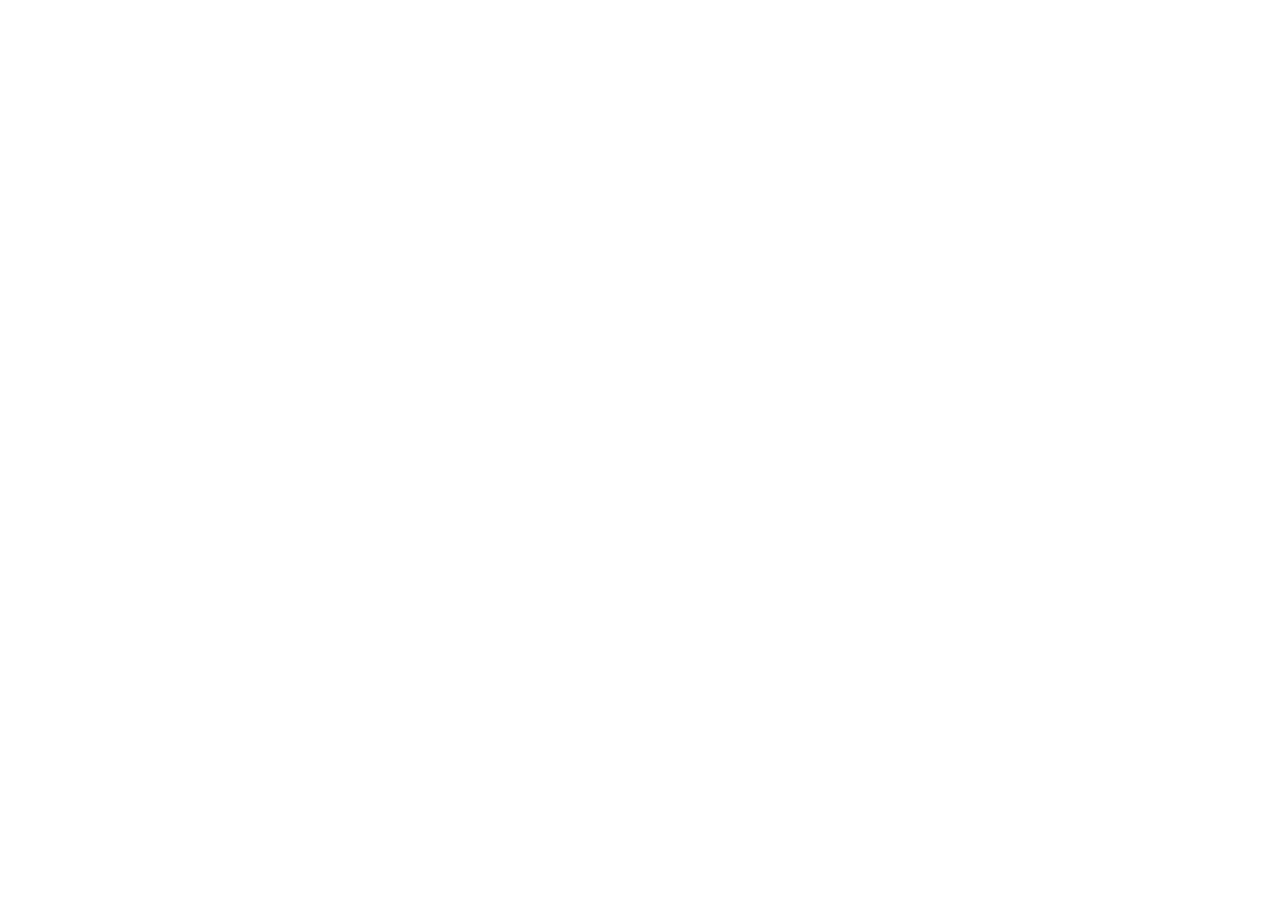
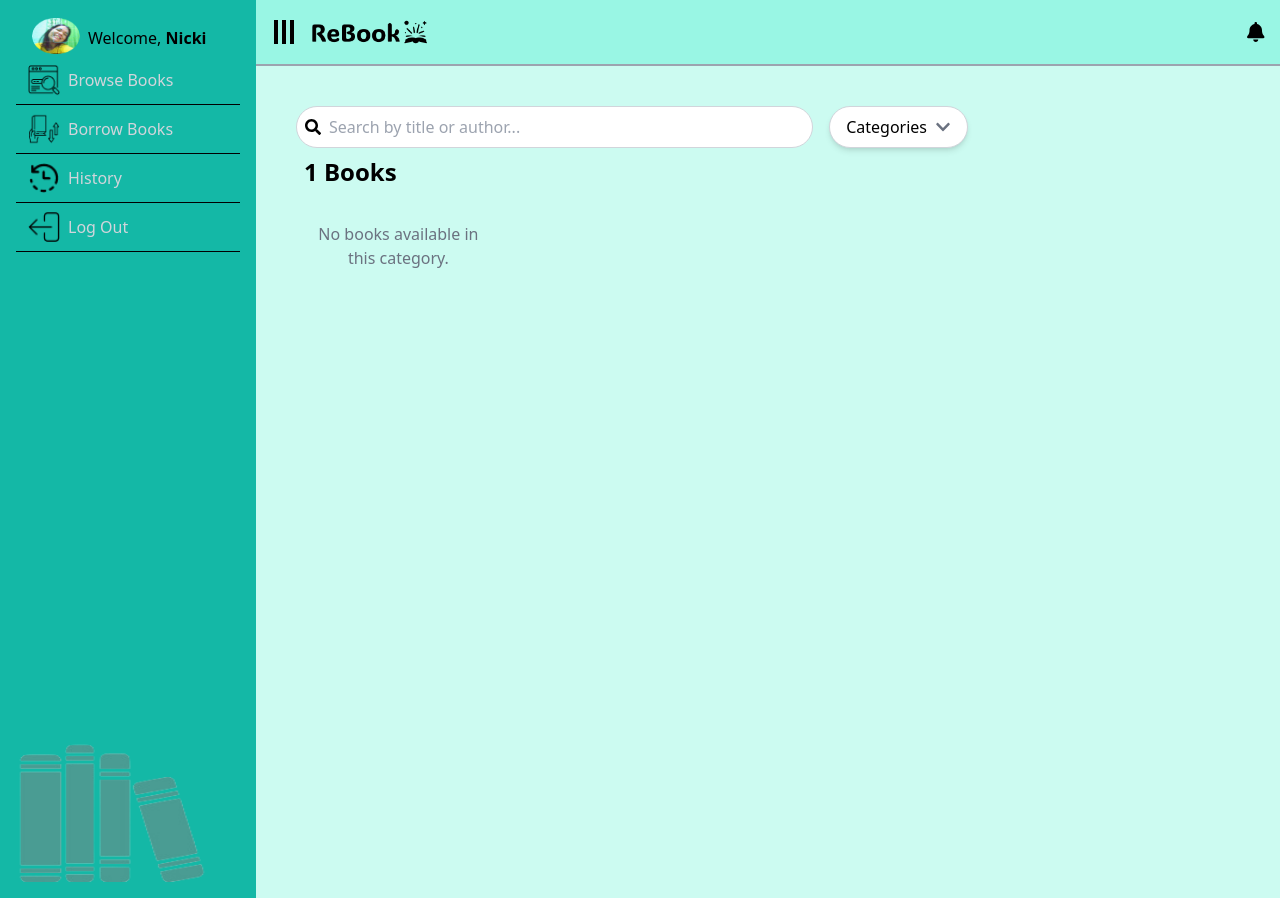
Before and after one commit to orenji-neko/Reader-web, a React (Vite) app in the folder REBOOK/: page /category/1 in a window 1280 px wide. Before the commit this address had no page. Before the commit the page ends 800 px from the top, so only its background shows below. Built offline with nearby package versions, Linux system fonts and the light colour scheme.

Commit message:
Added categories

```diff
--- a/REBOOK/src/App.jsx
+++ b/REBOOK/src/App.jsx
@@ -6,6 +6,7 @@
 import BookDetails from './components/BookDetails'; // Import the BookDetails component
 import User from './components/User'; // Import User component
 import LandingLayout from './components/Layout/LandingLayout'; // Ensure LandingLayout is properly imported
+import Category from './components/Category'; // Import the Category component
 
 function App() {
   return (
@@ -17,6 +18,7 @@
           <Route path="History" element={<History />} />
           <Route path="books/:bookTitle" element={<BookDetails />} />
           <Route path="User" element={<User />} />
+          <Route path="category/:categoryName" element={<Category />} /> {/* New route for categories */}
         </Route>
       </Routes>
     </Router>
--- a/REBOOK/src/components/App.css
+++ b/REBOOK/src/components/App.css
@@ -22,3 +22,14 @@
   -ms-overflow-style: none;  /* IE and Edge */
   scrollbar-width: none;  /* Firefox */
 }
+/* Hide scrollbar for Chrome, Safari and Opera */
+.grid {
+  overflow-y: hidden; /* Hide vertical scrollbar */
+  -ms-overflow-style: none; /* IE and Edge */
+  scrollbar-width: none; /* Firefox */
+}
+
+/* Hide scrollbar for Chrome, Safari and Opera */
+.grid::-webkit-scrollbar {
+  display: none; /* Safari and Chrome */
+}
--- a/REBOOK/src/components/BorrowB.jsx
+++ b/REBOOK/src/components/BorrowB.jsx
@@ -1,5 +1,6 @@
 import React, { useState, useRef } from 'react';
 import { FaSearch, FaTimes, FaChevronDown } from 'react-icons/fa'; // Ensure react-icons is installed
+import { Link } from 'react-router-dom'; // Import Link for navigation
 import Sortable from '../components/Sortable';
 
 const BorrowB = () => {
@@ -9,6 +10,8 @@
   const [isDragging, setIsDragging] = useState(false);
   const [startY, setStartY] = useState(0);
   const [scrollTop, setScrollTop] = useState(0);
+
+  const categories = ["Fiction", "Non-Fiction", "Science", "History", "Mystery"]; // Define categories
 
   const toggleDropdown = () => {
     setDropdownOpen(!isDropdownOpen);
@@ -69,11 +72,11 @@
           {isDropdownOpen && (
             <div className="absolute z-10 bg-white border border-gray-300 rounded-lg shadow-md mt-1 w-48">
               <ul className="space-y-2 p-2">
-                <li className="p-2 bg-gray-100 rounded hover:bg-teal-600 hover:text-white cursor-pointer">Fiction</li>
-                <li className="p-2 bg-gray-100 rounded hover:bg-teal-600 hover:text-white cursor-pointer">Non-Fiction</li>
-                <li className="p-2 bg-gray-100 rounded hover:bg-teal-600 hover:text-white cursor-pointer">Science</li>
-                <li className="p-2 bg-gray-100 rounded hover:bg-teal-600 hover:text-white cursor-pointer">History</li>
-                <li className="p-2 bg-gray-100 rounded hover:bg-teal-600 hover:text-white cursor-pointer">Mystery</li>
+                {categories.map((category) => (
+                  <li key={category} className="p-2 bg-gray-100 rounded hover:bg-teal-600 hover:text-white cursor-pointer">
+                    <Link to={`/category/${category}`}>{category}</Link> {/* Wrap with Link */}
+                  </li>
+                ))}
               </ul>
             </div>
           )}
--- /dev/null
+++ b/REBOOK/src/components/Category.jsx
@@ -0,0 +1,128 @@
+import React, { useState } from 'react';
+import { useParams, Link } from 'react-router-dom';
+import { FaSearch, FaTimes, FaChevronDown } from 'react-icons/fa';
+
+// Sample books data
+const booksData = [
+  { id: 1, title: "Blink", author: "Malcolm Gladwell", category: "Fiction", cover: "/rebook-images/blink.png", link: "/books/blink" },
+  { id: 2, title: "Hold Still", author: "Author 3", category: "Non-Fiction", cover: "/rebook-images/hold.png", link: "/books/holdstill" },
+  { id: 3, title: "Circle", author: "Madeline Miller", category: "Fiction", cover: "/rebook-images/circle.png", link: "/books/circle" },
+  { id: 4, title: "1984", author: "George Orwell", category: "Fiction", cover: "/rebook-images/1984.png", link: "/books/1984" },
+  { id: 5, title: "Slow Down", author: "Rachelle Williams", category: "Science", cover: "/rebook-images/slow.png", link: "/books/slow" },
+  { id: 6, title: "Solitaire", author: "Alice Oseman", category: "Mystery", cover: "/rebook-images/solitaire.png", link: "/books/solitaire" },
+  { id: 7, title: "Sunstroke", author: "Author 3", category: "Fiction", cover: "/rebook-images/sunstroke.png", link: "/books/sunstroke" },
+  { id: 8, title: "Circles", author: "Madeline Miller", category: "Fiction", cover: "/rebook-images/circle.png", link: "/books/circles" },
+  { id: 8, title: "Circles", author: "Madeline Miller", category: "Fiction", cover: "/rebook-images/circle.png", link: "/books/circles" },
+  { id: 8, title: "Circles", author: "Madeline Miller", category: "Fiction", cover: "/rebook-images/circle.png", link: "/books/circles" },
+  { id: 8, title: "Circles", author: "Madeline Miller", category: "Fiction", cover: "/rebook-images/circle.png", link: "/books/circles" },
+  { id: 8, title: "Circles", author: "Madeline Miller", category: "Fiction", cover: "/rebook-images/circle.png", link: "/books/circles" },
+  { id: 8, title: "Circles", author: "Madeline Miller", category: "Fiction", cover: "/rebook-images/circle.png", link: "/books/circles" },
+  { id: 8, title: "Circles", author: "Madeline Miller", category: "Fiction", cover: "/rebook-images/circle.png", link: "/books/circles" },
+  { id: 6, title: "Solitaire", author: "Alice Oseman", category: "Mystery", cover: "/rebook-images/solitaire.png", link: "/books/solitaire" },
+  { id: 6, title: "Solitaire", author: "Alice Oseman", category: "Mystery", cover: "/rebook-images/solitaire.png", link: "/books/solitaire" },
+  { id: 6, title: "Solitaire", author: "Alice Oseman", category: "Mystery", cover: "/rebook-images/solitaire.png", link: "/books/solitaire" },
+  { id: 6, title: "Solitaire", author: "Alice Oseman", category: "Mystery", cover: "/rebook-images/solitaire.png", link: "/books/solitaire" },
+
+
+
+  // Add more unique books as needed...
+];
+
+const categories = ["Fiction", "Non-Fiction", "Science", "History", "Mystery"];
+
+const Category = () => {
+  const { categoryName } = useParams();
+  const [isDropdownOpen, setDropdownOpen] = useState(false);
+  const [searchTerm, setSearchTerm] = useState('');
+
+  const toggleDropdown = () => {
+    setDropdownOpen(!isDropdownOpen);
+  };
+
+  const clearSearch = () => {
+    setSearchTerm('');
+  };
+
+  // Filter books based on the selected category
+  const filteredBooks = booksData.filter(book => {
+    return book.category === categoryName &&
+           (searchTerm === '' ||
+            book.title.toLowerCase().includes(searchTerm.toLowerCase()) ||
+            book.author.toLowerCase().includes(searchTerm.toLowerCase()));
+  });
+
+  return (
+    <div className="bg-teal-100 flex flex-col w-full h-full min-h-screen">
+      <div className="bg-teal-100 p-6 flex flex-col">
+        {/* Search Bar and Categories Dropdown */}
+        <div className="flex justify-between items-center max-w-2xl mb-2 space-x-4">
+          <div className="flex items-center border border-gray-300 rounded-full p-2 bg-white flex-1">
+            <FaSearch className="text-black mr-2" />
+            <input
+              type="text"
+              placeholder="Search by title or author..."
+              className="outline-none flex-1"
+              value={searchTerm}
+              onChange={(e) => setSearchTerm(e.target.value)}
+            />
+            {searchTerm && (
+              <FaTimes className="text-black cursor-pointer ml-2" onClick={clearSearch} />
+            )}
+          </div>
+          {/* Categories Dropdown */}
+          <div className="relative">
+            <button
+              onClick={toggleDropdown}
+              className="bg-white border border-gray-300 rounded-full px-4 py-2 shadow-md flex items-center"
+            >
+              <span className="pr-2">Categories</span>
+              <FaChevronDown className={`text-gray-500 transition-transform duration-300 ${isDropdownOpen ? 'rotate-180' : ''}`} />
+            </button>
+            {isDropdownOpen && (
+              <div className="absolute z-10 bg-white border border-gray-300 rounded-lg shadow-md mt-1 w-48">
+                <ul className="space-y-2 p-2">
+                  {categories.map((category) => (
+                    <li key={category} className="p-2 bg-gray-100 rounded hover:bg-teal-600 hover:text-white cursor-pointer">
+                      <Link to={`/category/${category}`}>{category}</Link>
+                    </li>
+                  ))}
+                </ul>
+              </div>
+            )}
+          </div>
+        </div>
+
+        <div className="px-2">
+          <h1 className="text-2xl font-bold">{categoryName} Books</h1>
+
+          {/* Books Grid */}
+          <div className="grid grid-cols-2 sm:grid-cols-3 md:grid-cols-4 lg:grid-cols-5 gap-3 p-2 overflow-y-auto w-full max-h-[500px] scrollbar-hidden">
+            {filteredBooks.length > 0 ? (
+              filteredBooks.map((book) => (
+                <Link
+                  key={book.id}
+                  to={book.link}
+                  className="text-center bg-white w-full max-w-[120px] p-2 rounded-md hover:shadow-2xl transition-shadow duration-300 cursor-pointer"
+                >
+                  <img
+                    src={book.cover}
+                    alt={book.title}
+                    className="object-cover h-32 w-full rounded-md"
+                  />
+                  <h3 className="mt-2 text-sm font-bold">{book.title}</h3>
+                  <p className="text-xs">{book.author}</p>
+                </Link>
+              ))
+            ) : (
+              <div className="flex justify-center items-center min-h-[100px] w-full">
+                <p className="text-center text-gray-500">No books available in this category.</p>
+              </div>
+            )}
+          </div>
+        </div>
+      </div>
+    </div>
+  );
+};
+
+export default Category;
--- a/REBOOK/src/components/Landing.jsx
+++ b/REBOOK/src/components/Landing.jsx
@@ -1,4 +1,5 @@
 import React, { useState, useRef } from 'react';
+import { Link } from 'react-router-dom'; // Import Link from react-router-dom
 import Pics from './Pics';
 import { FaSearch, FaTimes, FaChevronDown } from 'react-icons/fa';
 
@@ -8,6 +9,8 @@
   { id: 4, title: "Book Title 4", author: "Author 4", cover: "/rebook-images/slow.png", rating: 3.8, status: "Available" },
   { id: 5, title: "Book Title 5", author: "Author 5", cover: "/rebook-images/solitaire.png", rating: 4.7, status: "Available" },
 ];
+
+const categories = ["Fiction", "Non-Fiction", "Science", "History", "Mystery"]; // Define your categories
 
 const Landing = () => {
   const [isDropdownOpen, setDropdownOpen] = useState(false);
@@ -43,7 +46,6 @@
 
   return (
     <div className="bg-teal-100 flex flex-col w-full h-full min-h-screen">
-
       <div className="bg-teal-100 p-6 flex flex-col ">
         <div>
           {/* Search Bar and Categories Dropdown */}
@@ -73,11 +75,11 @@
               {isDropdownOpen && (
                 <div className="absolute z-10 bg-white border border-gray-300 rounded-lg shadow-md mt-1 w-48">
                   <ul className="space-y-2 p-2">
-                  <li className="p-2 bg-gray-100 rounded hover:bg-teal-600 hover:text-white cursor-pointer">Fiction</li>
-                  <li className="p-2 bg-gray-100 rounded hover:bg-teal-600 hover:text-white cursor-pointer">Non-Fiction</li>
-                  <li className="p-2 bg-gray-100 rounded hover:bg-teal-600 hover:text-white cursor-pointer">Science</li>
-                  <li className="p-2 bg-gray-100 rounded hover:bg-teal-600 hover:text-white cursor-pointer">History</li>
-                  <li className="p-2 bg-gray-100 rounded hover:bg-teal-600 hover:text-white cursor-pointer">Mystery</li>
+                    {categories.map((category) => (
+                      <li key={category} className="p-2 bg-gray-100 rounded hover:bg-teal-600 hover:text-white cursor-pointer">
+                        <Link to={`/category/${category}`}>{category}</Link> {/* Wrap with Link */}
+                      </li>
+                    ))}
                   </ul>
                 </div>
               )}
```
Also changed, not shown: REBOOK/src/components/BookDetails.jsx (+6 -2 lines). Lines whose indentation alone changed are shown as unchanged.
